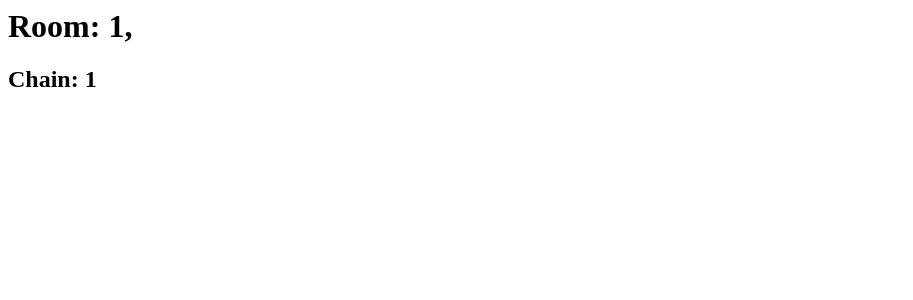
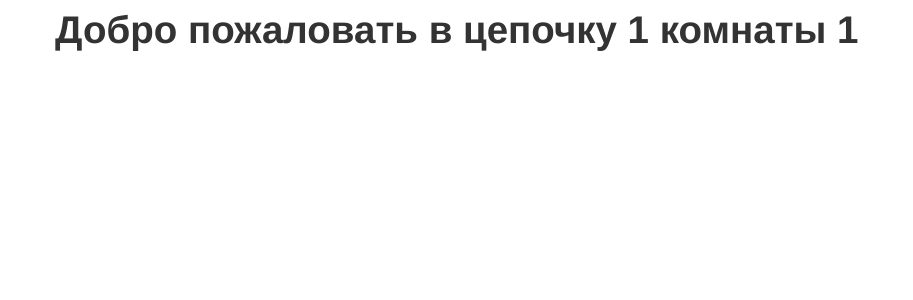
Before and after one commit to ToxicWar/reDoodle, a Django app: page /1/1/ in a window 1280 px wide. Shown: the top 300 px of the page, without its empty margins (0-913 px from the left). Run offline with Django 3.2, Linux system fonts and the light colour scheme; parts of the project's set-up code (start-up, migrations or seed data) failed here and were passed over; some libraries are stand-ins or nearby versions.

Commit message:
+ template editor

```diff
--- a/reDoodle/models.py
+++ b/reDoodle/models.py
@@ -16,6 +16,7 @@ class Room(models.Model):
 class Chain(models.Model):
     name = models.CharField('Name', max_length=255, default='')
     likes = models.PositiveIntegerField('Likes', default=0)
+    # isBlocked = models.BooleanField('IsBlocked', default=True)
     ban = []
     room = models.ForeignKey(Room)
 
--- /dev/null
+++ b/reDoodle/templates/editor.html
@@ -0,0 +1,7 @@
+{% extends "includes/base.html" %}
+
+{% block title %}{{ chain }}{% endblock %}
+
+{% block content %}
+    <h1>Добро пожаловать в цепочку {{ chain }} комнаты {{ room }}</h1>
+{% endblock %}
--- a/reDoodle/templates/includes/base.html
+++ b/reDoodle/templates/includes/base.html
@@ -2,10 +2,11 @@
 {% load staticfiles %}
 <html>
 <head>
-    <title>{% block titile %}{% endblock %}</title>
+    <title>{% block title %}{% endblock %}</title>
     <link rel="stylesheet" href="{% static 'css/bootstrap.css' %}">
     <link rel="stylesheet" href="{% static 'css/bootstrap-responsive.css' %}">
     <script src="{% static 'js/bootstrap.js' %}"></script>
+    <script src="http://code.jquery.com/jquery-latest.js"></script>
 </head>
 </head>
 <body>
--- a/reDoodle/templates/reDoodle.html
+++ b/reDoodle/templates/reDoodle.html
@@ -1,6 +1,6 @@
 {% extends "includes/base.html" %}
 
-{% block titile %}reDoodle{% endblock %}
+{% block title %}reDoodle{% endblock %}
 
 {% block content %}
     <ul class="unstyled">
--- a/reDoodle/templates/room.html
+++ b/reDoodle/templates/room.html
@@ -1,6 +1,8 @@
 {% extends "includes/base.html" %}
 
-{% block titile %}{{ room }}{% endblock %}
+{% block title %}{{ room }}{% endblock %}
+
+{% block navigation %}/ {{ room }}{% endblock %}
 
 {% block content %}
     <h1>Добро пожаловать в комнату {{ room }}</h1>
--- a/reDoodle/urls.py
+++ b/reDoodle/urls.py
@@ -1,6 +1,6 @@
 # coding: utf-8
 from django.conf.urls import patterns, include, url
-from .views import index, room, chain
+from .views import index, room, editor
 from django.contrib import admin
 admin.autodiscover()
 
@@ -8,7 +8,7 @@ urlpatterns = patterns('',
     url(r'^$', index, name='index'),
     url(r'^admin/', include(admin.site.urls)),
     url(r'^(\w+)/$', room),
-    url(r'^(\w+)/(\w+)/$', chain),
+    url(r'^(\w+)/(\w+)/$', editor),
 
     # Uncomment the admin/doc line below to enable admin documentation:
     # url(r'^admin/doc/', include('django.contrib.admindocs.urls')),
--- a/reDoodle/views.py
+++ b/reDoodle/views.py
@@ -1,5 +1,5 @@
 # coding: utf-8
-from django.http import HttpResponse
+# from django.http import HttpResponse
 from django.shortcuts import render_to_response
 from .models import Chain
 
@@ -14,6 +14,5 @@ def room(request, room):
     return render_to_response('room.html', {'room': room, 'chainInRoom': chainInRoom})
 
 
-def chain(request, room, chain):
-    html = '<h1>Room: %s,</h1><h2> Chain: %s</h2>' % (room, chain)
-    return HttpResponse(html)
+def editor(request, room, chain):
+    return render_to_response('editor.html', {'room': room, 'chain': chain})
```
